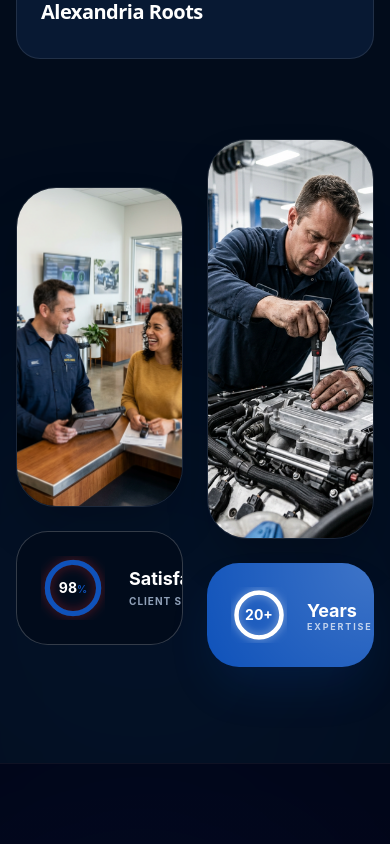
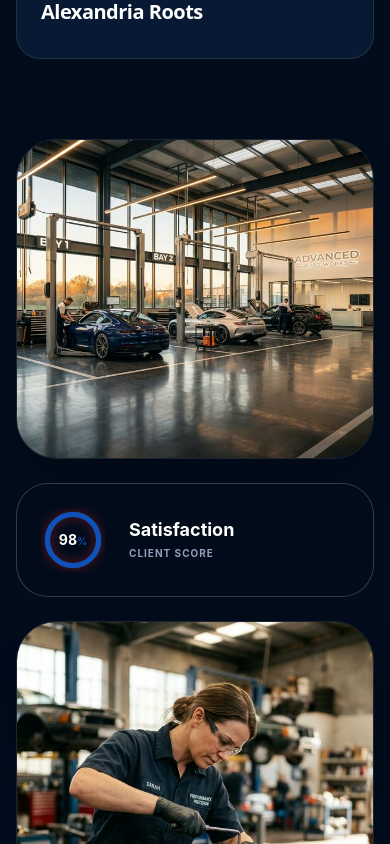
Before and after one commit to Founditmarketing/national, a React (Vite) app: page / in a window 390 px wide. Shown: the part 4300-5144 px from the top of the page. Built offline with nearby package versions, Linux system fonts and the light colour scheme.

Commit message:
Add new hyper-realistic photography and fix mobile grid chopping

```diff
--- a/src/components/WhyChooseUs.tsx
+++ b/src/components/WhyChooseUs.tsx
@@ -91,10 +91,10 @@
             transition={{ duration: 0.8, ease: [0.16, 1, 0.3, 1] }}
             className="relative"
           >
-            <div className="grid grid-cols-2 gap-6">
-              <div className="space-y-6 pt-12">
+            <div className="grid grid-cols-1 sm:grid-cols-2 gap-6">
+              <div className="space-y-6 pt-0 sm:pt-12">
                 <img
-                  src="/shop_satisfaction.png"
+                  src="/national_modern_shop.png"
                   alt="National Tire & Auto Shop"
                   className="w-full h-80 object-cover rounded-[2.5rem] border border-white/10 shadow-2xl"
                 />
@@ -129,7 +129,7 @@
               </div>
               <div className="space-y-6">
                 <img
-                  src="/precision_mechanic.png"
+                  src="/national_mechanic_working.png"
                   alt="Precision Service"
                   className="w-full h-[400px] object-cover rounded-[2.5rem] border border-white/10 shadow-2xl"
                 />
```
Also changed, not shown: public/national_mechanic_working.png (added), public/national_modern_shop.png (added).
